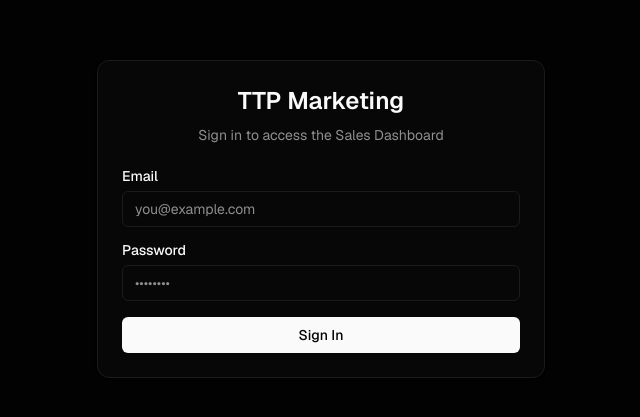
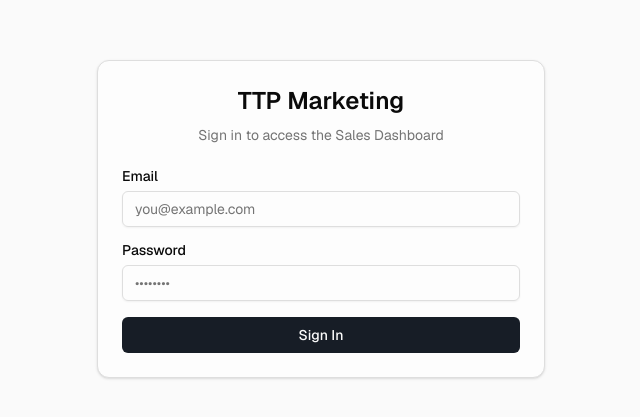
Before and after one commit to jessep480/sales-dashboard, a Next.js app: page /login in a window 1280 px wide. Shown: the part 181-598 px from the top of the page, without its empty margins (319-959 px from the left). Built offline with nearby package versions, Linux system fonts and the light colour scheme; no server answers.

Commit message:
Switch to light theme tokens
Co-authored-by: Cursor <cursoragent@cursor.com>

```diff
--- a/app/globals.css
+++ b/app/globals.css
@@ -4,43 +4,43 @@
 @custom-variant dark (&:is(.dark *));
 
 :root {
-  --background: oklch(0.09 0 0);
-  --foreground: oklch(0.985 0 0);
-  --card: oklch(0.13 0 0);
-  --card-foreground: oklch(0.985 0 0);
-  --popover: oklch(0.13 0 0);
-  --popover-foreground: oklch(0.985 0 0);
-  --primary: oklch(0.985 0 0);
-  --primary-foreground: oklch(0.09 0 0);
-  --secondary: oklch(0.18 0 0);
-  --secondary-foreground: oklch(0.985 0 0);
-  --muted: oklch(0.18 0 0);
-  --muted-foreground: oklch(0.65 0 0);
-  --accent: oklch(0.22 0 0);
-  --accent-foreground: oklch(0.985 0 0);
+  --background: oklch(0.985 0 0);
+  --foreground: oklch(0.145 0 0);
+  --card: oklch(0.995 0 0);
+  --card-foreground: oklch(0.145 0 0);
+  --popover: oklch(0.995 0 0);
+  --popover-foreground: oklch(0.145 0 0);
+  --primary: oklch(0.23 0.02 260);
+  --primary-foreground: oklch(0.985 0 0);
+  --secondary: oklch(0.965 0 0);
+  --secondary-foreground: oklch(0.235 0 0);
+  --muted: oklch(0.96 0 0);
+  --muted-foreground: oklch(0.56 0 0);
+  --accent: oklch(0.95 0 0);
+  --accent-foreground: oklch(0.235 0 0);
   --destructive: oklch(0.577 0.245 27.325);
   --destructive-foreground: oklch(0.985 0 0);
-  --border: oklch(0.22 0 0);
-  --input: oklch(0.22 0 0);
+  --border: oklch(0.9 0 0);
+  --input: oklch(0.9 0 0);
   --ring: oklch(0.5 0.2 260);
-  --chart-1: oklch(0.65 0.2 260);
-  --chart-2: oklch(0.7 0.15 180);
-  --chart-3: oklch(0.75 0.18 85);
-  --chart-4: oklch(0.65 0.22 30);
-  --chart-5: oklch(0.6 0.2 330);
+  --chart-1: oklch(0.62 0.2 260);
+  --chart-2: oklch(0.64 0.15 180);
+  --chart-3: oklch(0.68 0.18 85);
+  --chart-4: oklch(0.6 0.22 30);
+  --chart-5: oklch(0.58 0.2 330);
   --radius: 0.5rem;
-  --sidebar: oklch(0.11 0 0);
-  --sidebar-foreground: oklch(0.985 0 0);
-  --sidebar-primary: oklch(0.65 0.2 260);
+  --sidebar: oklch(0.975 0 0);
+  --sidebar-foreground: oklch(0.165 0 0);
+  --sidebar-primary: oklch(0.23 0.02 260);
   --sidebar-primary-foreground: oklch(0.985 0 0);
-  --sidebar-accent: oklch(0.18 0 0);
-  --sidebar-accent-foreground: oklch(0.985 0 0);
-  --sidebar-border: oklch(0.22 0 0);
+  --sidebar-accent: oklch(0.955 0 0);
+  --sidebar-accent-foreground: oklch(0.235 0 0);
+  --sidebar-border: oklch(0.9 0 0);
   --sidebar-ring: oklch(0.5 0.2 260);
-  --success: oklch(0.7 0.18 145);
+  --success: oklch(0.67 0.18 145);
   --success-foreground: oklch(0.985 0 0);
   --warning: oklch(0.75 0.18 85);
-  --warning-foreground: oklch(0.09 0 0);
+  --warning-foreground: oklch(0.145 0 0);
 }
 
 .dark {
```
